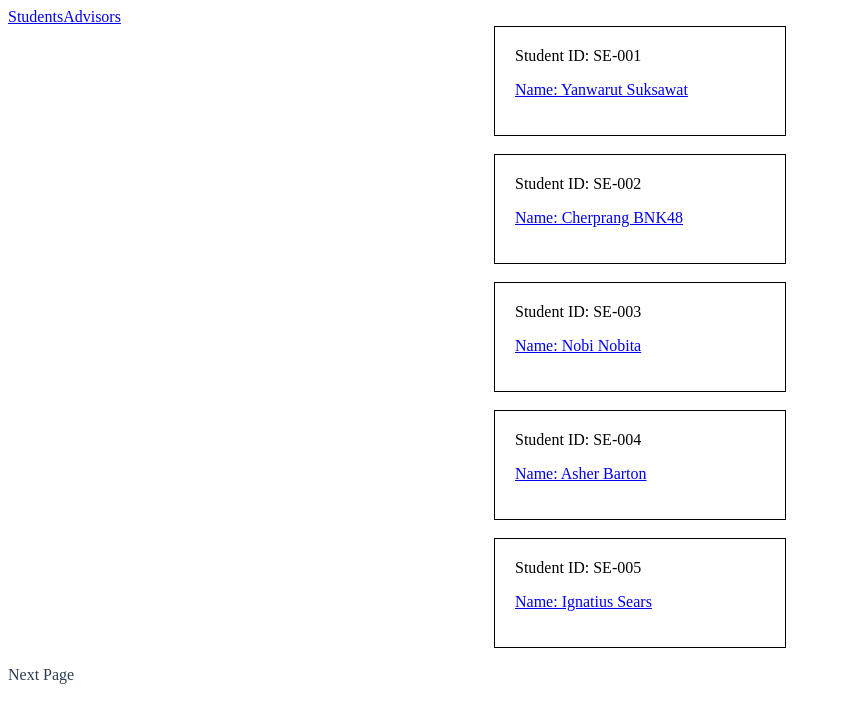
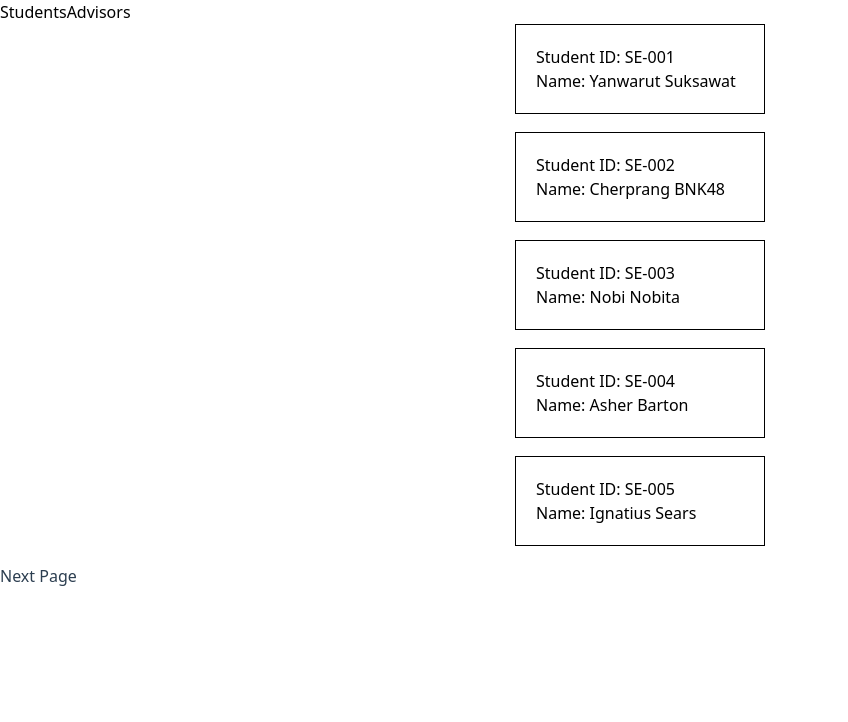
Before and after one commit to SE331-2023-project1/project01-sodium_helium_einstenium, a Vue app: page / in a window 1280 px wide. Shown: the top 722 px of the page, without its empty margins (0-848 px from the left). Built offline with nearby package versions, Linux system fonts and the light colour scheme; data requests are answered from the project's data file.

Commit message:
add tailwindcss

```diff
--- a/package.json
+++ b/package.json
@@ -26,10 +26,13 @@
     "@vue/eslint-config-prettier": "^8.0.0",
     "@vue/eslint-config-typescript": "^11.0.3",
     "@vue/tsconfig": "^0.4.0",
+    "autoprefixer": "^10.4.15",
     "eslint": "^8.45.0",
     "eslint-plugin-vue": "^9.15.1",
     "npm-run-all": "^4.1.5",
+    "postcss": "^8.4.28",
     "prettier": "^3.0.0",
+    "tailwindcss": "^3.3.3",
     "typescript": "~5.1.6",
     "vite": "^4.4.6",
     "vue-tsc": "^1.8.6"
--- /dev/null
+++ b/postcss.config.js
@@ -0,0 +1,6 @@
+module.exports = {
+  plugins: {
+    tailwindcss: {},
+    autoprefixer: {},
+  },
+}
--- /dev/null
+++ b/src/assets/style.css
@@ -0,0 +1,3 @@
+@tailwind base;
+@tailwind components;
+@tailwind utilities;
--- a/src/main.ts
+++ b/src/main.ts
@@ -1,4 +1,4 @@
-// import './assets/main.css'
+import './assets/style.css'
 
 import { createApp } from 'vue'
 import { createPinia } from 'pinia'
--- /dev/null
+++ b/tailwind.config.js
@@ -0,0 +1,11 @@
+/** @type {import('tailwindcss').Config} */
+module.exports = {
+  content: [
+    "./index.html",
+    "./src/**/*.{vue,js,ts,jsx,tsx}",
+  ],
+  theme: {
+    extend: {},
+  },
+  plugins: [],
+}
```
Also changed, not shown: 1 other file (tests, documents, lock files or other folders).
